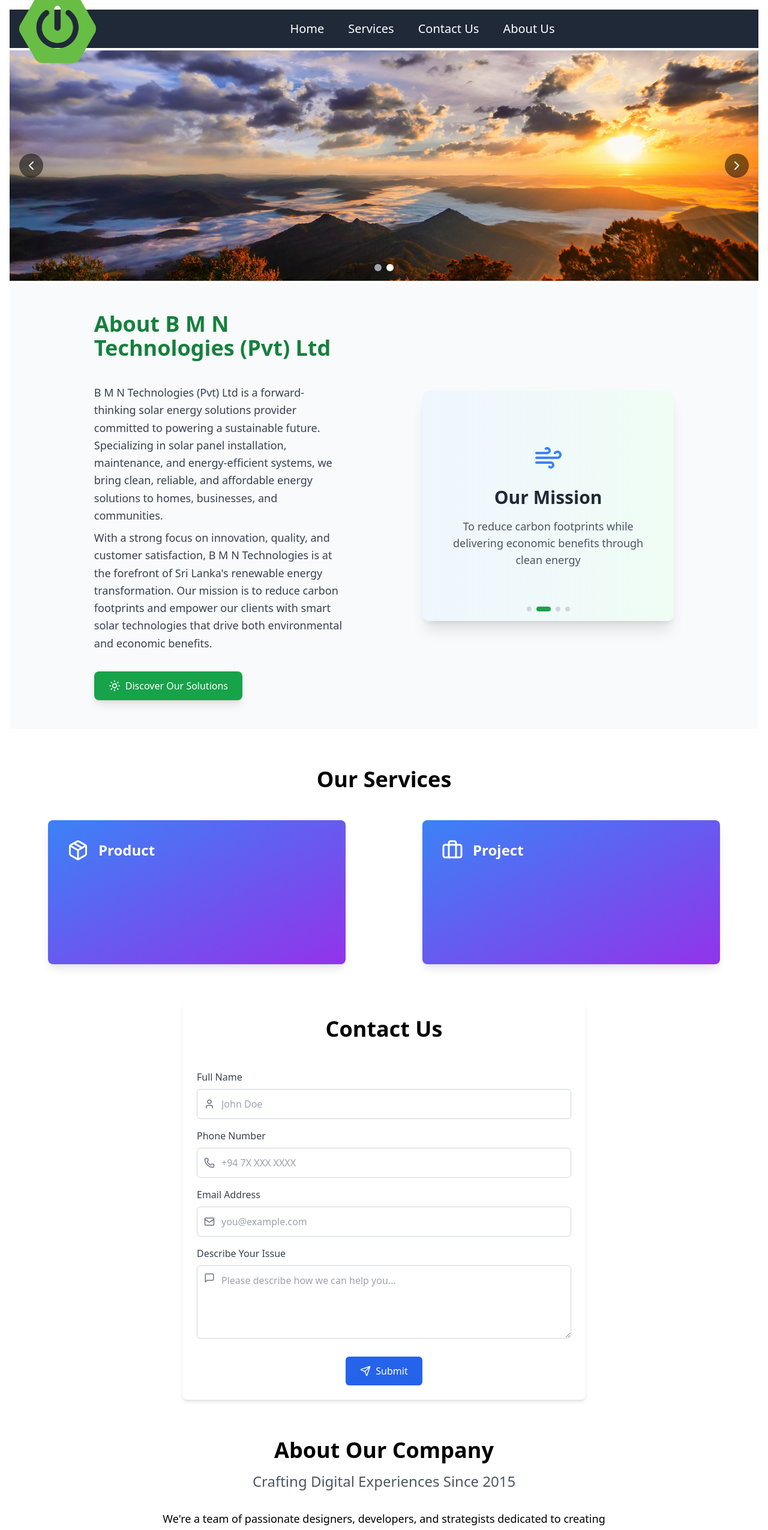
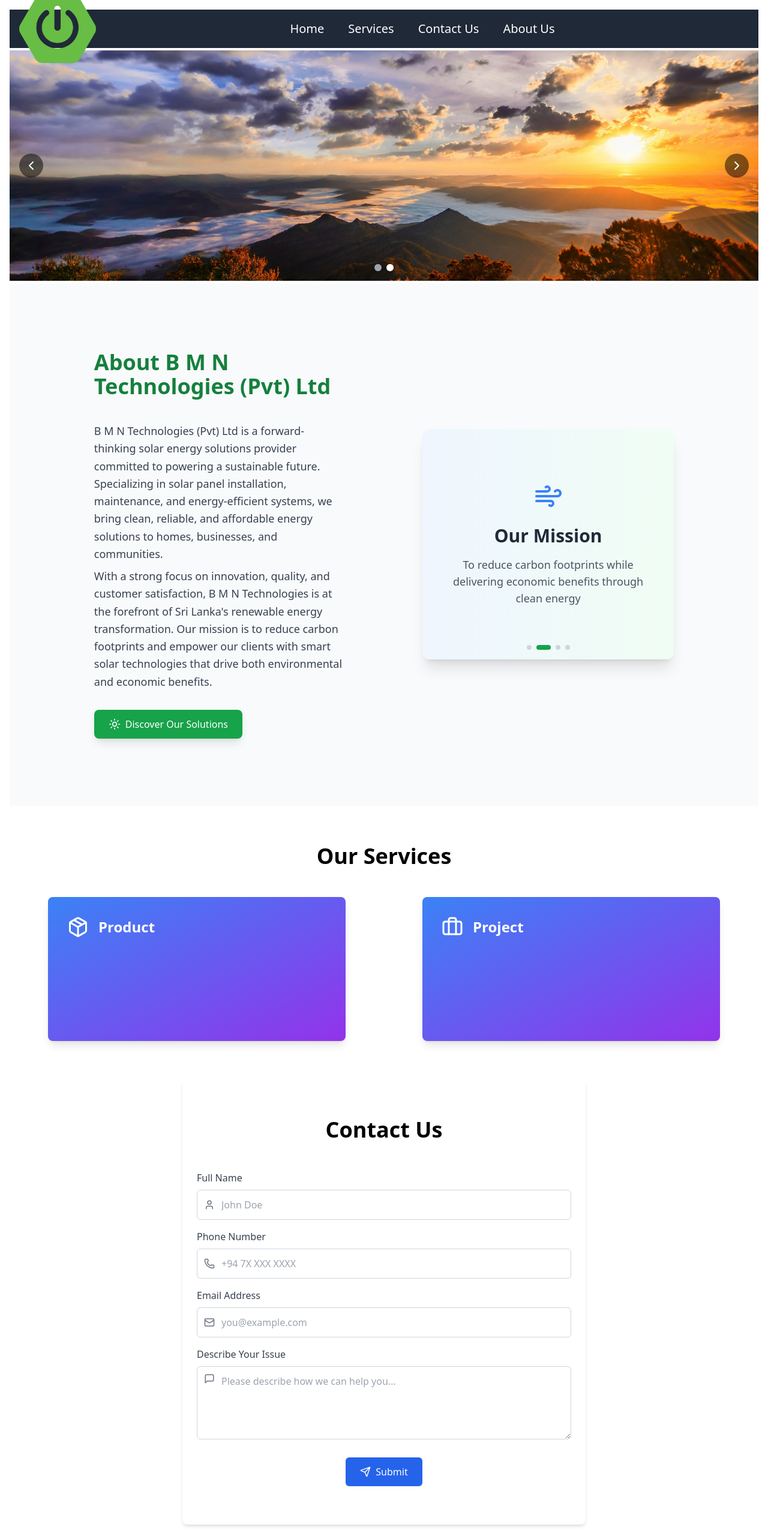
Before and after one commit to MininduThiranjaya/BMN_Technologies, a React (Vite) app in the folder website/: page / in a window 1280 px wide. Shown: the top 2550 px of the page at 60% size. Built offline with nearby package versions, Linux system fonts and the light colour scheme.

Commit message:
style: add styles

```diff
--- a/website/src/components/ContactUs.tsx
+++ b/website/src/components/ContactUs.tsx
@@ -89,7 +89,7 @@ export default function ContactUs() {
     };
 
     return (
-        <div className="max-w-2xl mx-auto p-6 bg-white rounded-lg shadow-md">
+        <div className="max-w-2xl mx-auto p-6 bg-white rounded-lg shadow-md py-16">
             <h2 className="text-4xl font-bold text-center mb-12">Contact Us</h2>
 
             {submitStatus === 'success' && (
--- a/website/src/components/Footer.tsx
+++ b/website/src/components/Footer.tsx
@@ -3,7 +3,7 @@ import { Mail, Phone, MapPin, Facebook, Twitter, Instagram, Linkedin } from 'luc
 export default function Footer() {
     return (
         <footer className="bg-gray-800 text-white py-8 w-full">
-            <div className="w-[75%] mx-auto px-4">
+            <div className="w-[80%] mx-auto px-4">
                 <div className="flex flex-wrap">
 
                     {/* Column 1: Contact & Social */}
--- a/website/src/components/Intro.tsx
+++ b/website/src/components/Intro.tsx
@@ -44,7 +44,7 @@ export default function Intro() {
   }, []);
 
   return (
-    <div className="min-h-1/2 bg-gray-50">
+    <div className="min-h-1/2 bg-gray-50 py-16">
       <div className="w-4/5 mx-auto px-4 py-12">
         <div className="flex flex-col md:flex-row gap-32 items-center">
 
--- a/website/src/pages/HomePage.tsx
+++ b/website/src/pages/HomePage.tsx
@@ -20,7 +20,7 @@ function HomePage() {
             <div className="absolute left-0 right-0" >
                 <NavBar refs={{ introRef, servicesRef, contactRef, aboutRef }} />
                 <BannerImages />
-                <div className="mx-4">
+                <div className="mx-4 mb-4">
                     <div ref={introRef}>
                         <Intro />
                     </div>
```
Also changed, not shown: website/src/components/NavBar.tsx (+41 -0 lines).
